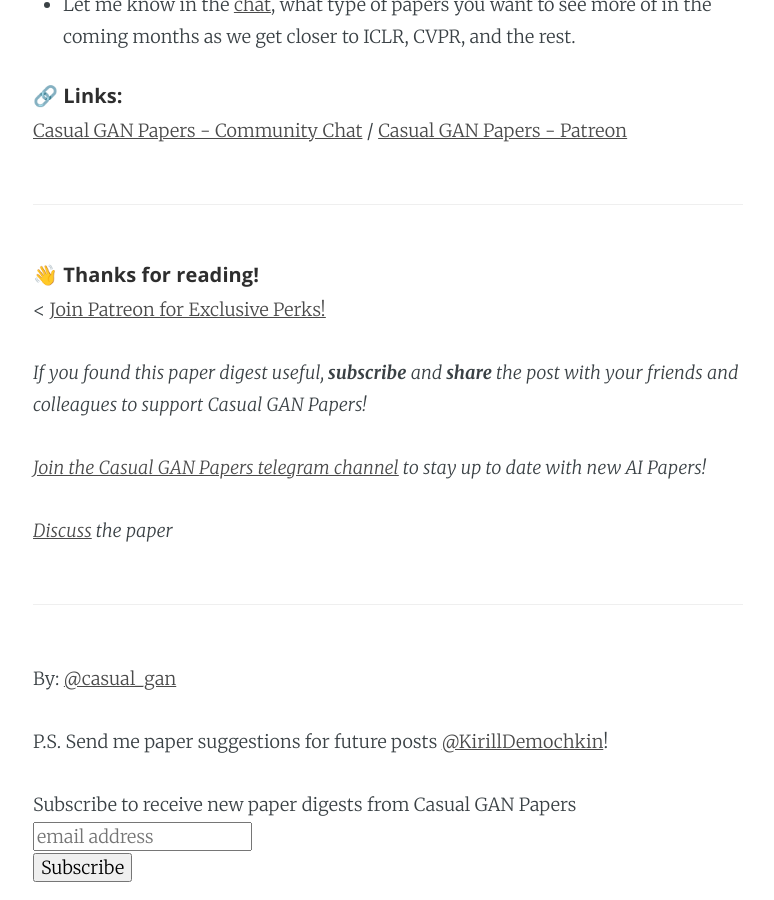
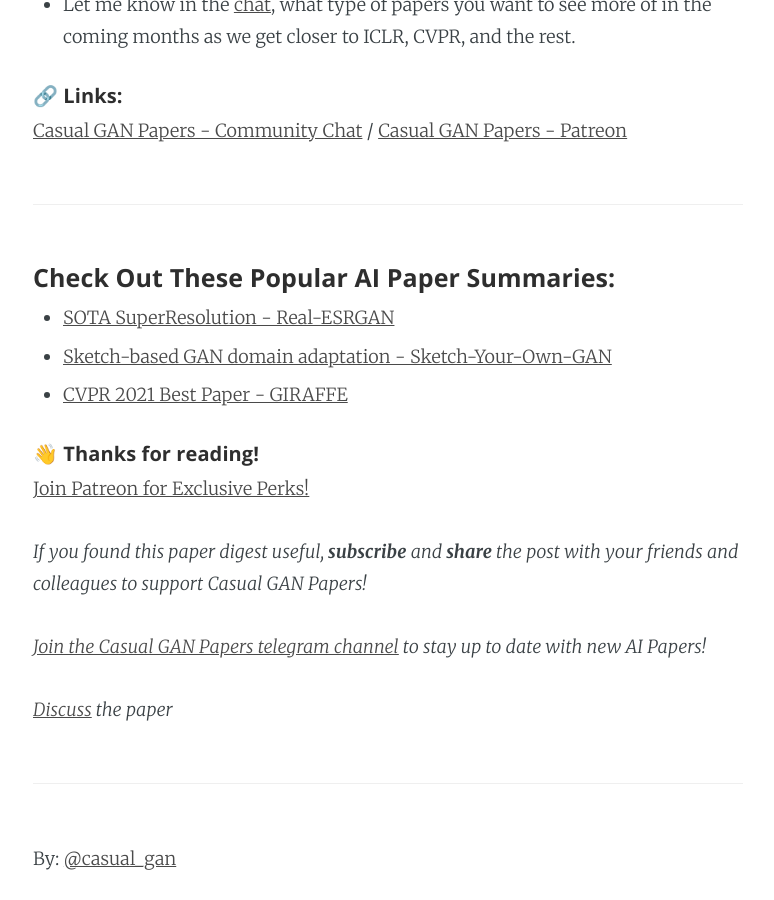
Before and after one commit to KirillDemochkin/kirilldemochkin.github.io, a Jekyll site: the page built from _posts/2021-8-30-How-To-Read-AI-Papers-explained.md, in a window 1280 px wide and 900 px high, scrolled down 4353 px. Shown: the whole window, without its empty margins (252-1026 px from the left). Built offline with Jekyll 4.4.1, drawn with Linux system fonts in a browser that asks for light colours; comment, search, counter and statistics services are not loaded.

Commit message:
Update 2021-8-30-How-To-Read-AI-Papers-explained.md

```diff
--- a/_posts/2021-8-30-How-To-Read-AI-Papers-explained.md
+++ b/_posts/2021-8-30-How-To-Read-AI-Papers-explained.md
@@ -79,8 +79,13 @@
 
 ***
 
+#### Check Out These Popular AI Paper Summaries:
+- [SOTA SuperResolution - Real-ESRGAN]({% post_url 2021-7-30-Real-ESRGAN-explained %})
+- [Sketch-based GAN domain adaptation - Sketch-Your-Own-GAN]({% post_url 2021-8-10-Sketch-Your-Own-GAN-explained %})
+- [CVPR 2021 Best Paper - GIRAFFE]({% post_url 2021-7-8-GIRAFFE %})
+
 ##### 👋 Thanks for reading!
-<
+
 <a href="https://www.patreon.com/bePatron?u=53448948" data-patreon-widget-type="become-patron-button">Join Patreon for Exclusive Perks!</a><script async src="https://c6.patreon.com/becomePatronButton.bundle.js"></script>
 
 *If you found this paper digest useful, **subscribe** and **share** the post with your friends and colleagues to support Casual GAN Papers!*
```
